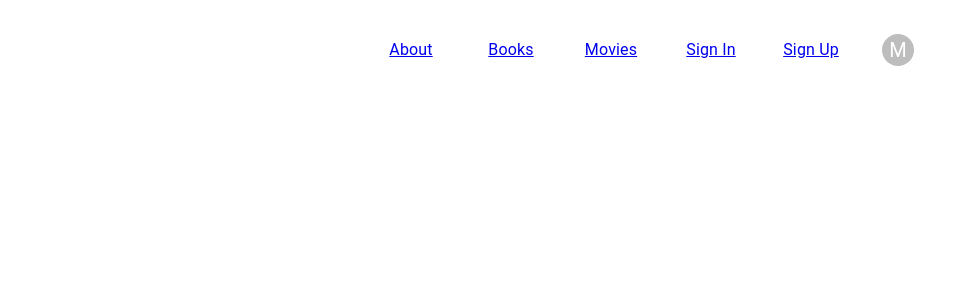
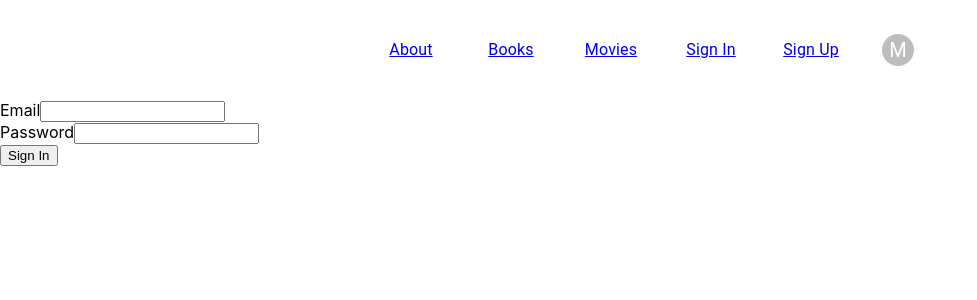
Before and after one commit to nastea19/amdaris_ggit, a React (Create React App) app in the folder amdaris-ggit-app/: page /sign-in in a window 1280 px wide. Shown: the top 300 px of the page, without its empty margins (0-977 px from the left). Built offline with nearby package versions, Linux system fonts and the light colour scheme.

Commit message:
added sign-up

```diff
--- a/amdaris-ggit-app/src/components/links/navbar-routing.ts
+++ b/amdaris-ggit-app/src/components/links/navbar-routing.ts
@@ -4,6 +4,8 @@ import SignIn from "../sign-in";
 import LogOut from "../log-out";
 import Books from "../books";
 import Movies from "../movies";
+import SignUp from "../sign-up";
+
 
 
 export const paths = {
@@ -13,6 +15,7 @@ export const paths = {
   About: "",
   Books: "/books",
   Movies: "/movies",
+  SignUp: "/sign-up",
 };
 
 export interface NavLinkProps {
@@ -24,6 +27,7 @@ export interface NavLinkProps {
 export const navLinks = [
   { title: `Log Out`, path: paths.LogOut, component: LogOut },
   { title: "Sign In", path: paths.SignIn, component: SignIn },
+  { title: "Sign Up", path: paths.SignUp, component: SignUp },
   { title: "About", path: paths.About, component: About },
   { title: "Profile", path: paths.Profile, component: Profile },
   { title: "Books", path: paths.Books, component: Books },
--- a/amdaris-ggit-app/src/components/sign-in.tsx
+++ b/amdaris-ggit-app/src/components/sign-in.tsx
@@ -2,15 +2,70 @@ import React from 'react';
 import '../App.css';
 import { useForm, Controller } from "react-hook-form";
 import { useNavigate } from "react-router-dom";
+import { toast } from "react-toastify";
+import "react-toastify/dist/ReactToastify.css";
 
 
+interface FormData {
+  email: string;
+  password: string;
+}
 
-function SingIn() {
+function SignIn() {
+  const { handleSubmit, control, formState } = useForm<FormData>();
+
   const navigate = useNavigate();
 
   const onSubmit = (data: FormData) => {
+    console.log(data);
+    toast.success("Signed in successfully");
+    toast.error("Error");
     navigate("/");
   };
+
+  const validationRules = {
+    email: {
+      required: "Email is required",
+      pattern: /^[a-zA-Z0-9._-]+@[a-zA-Z0-9.-]+\.[a-zA-Z]{2,4}$/,
+    },
+    password: { required: "Password is required" },
+  };
+
+  return (
+    <div className="form-container">
+      <form className="centred-form" onSubmit={handleSubmit(onSubmit)}>
+        <div>
+          <label>Email</label>
+          <Controller
+            name="email"
+            control={control}
+            defaultValue=""
+            rules={validationRules.email}
+            render={({ field }) => <input {...field} />}
+          />
+          {formState.errors.email && (
+            <p className="error">{formState.errors.email.message}</p>
+          )}
+        </div>
+
+        <div>
+          <label>Password</label>
+          <Controller
+            name="password"
+            control={control}
+            defaultValue=""
+            rules={validationRules.password}
+            render={({ field }) => <input type="password" {...field} />}
+          />
+          {formState.errors.password && (
+            <p className="error">{formState.errors.password.message}</p>
+          )}
+        </div>
+
+        <button type="submit">Sign In</button>
+      </form>
+    </div>
+  );
 }
 
-export default SingIn;
+export default SignIn;
```
